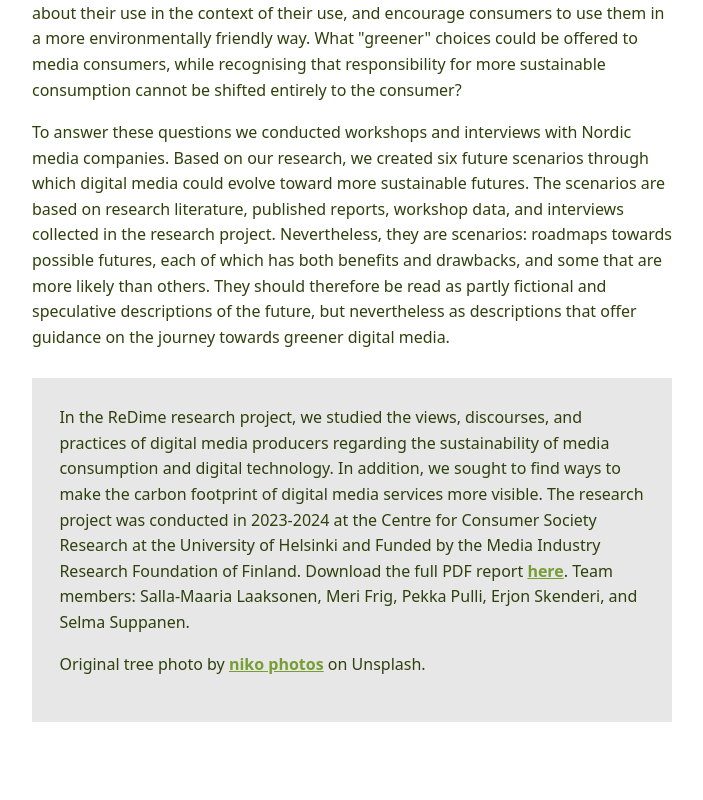
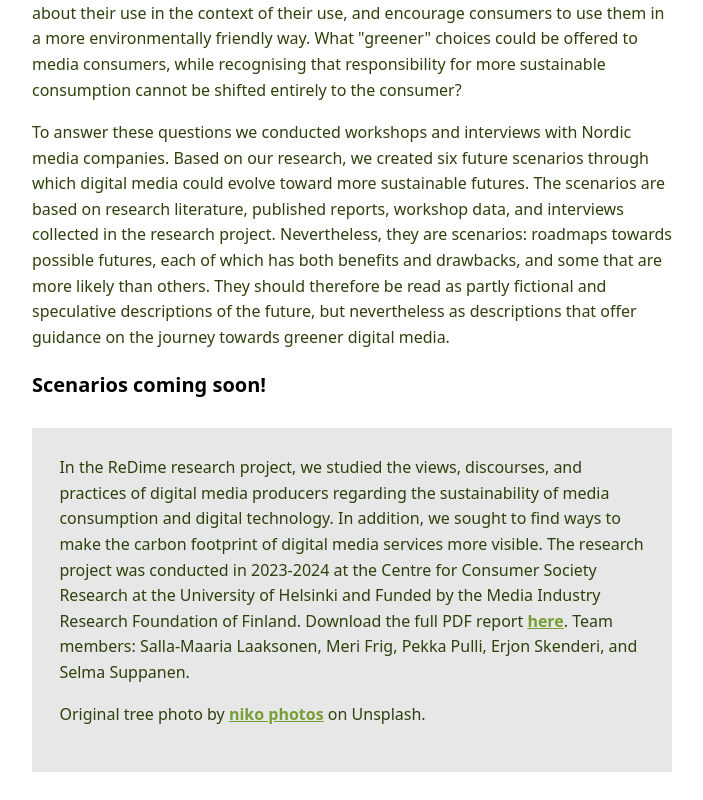
Before and after one commit to pekkapulli/redime, a React (Vite) app: page / in a window 1280 px wide. Shown: the part 4157-4957 px from the top of the page, without its empty margins (288-991 px from the left). Before the commit the page ends 4907 px from the top, so only its background shows below. Built offline with nearby package versions, Linux system fonts and the light colour scheme.

Commit message:
Add placeholder for scenarios

```diff
--- a/src/routes/Article.tsx
+++ b/src/routes/Article.tsx
@@ -202,6 +202,8 @@ const Article = () => {
             towards greener digital media.
           </P>
 
+          <SectionSubTitle>Scenarios coming soon!</SectionSubTitle>
+
           <FactBox>
             <P>
               In the ReDime research project, we studied the views, discourses,
```
